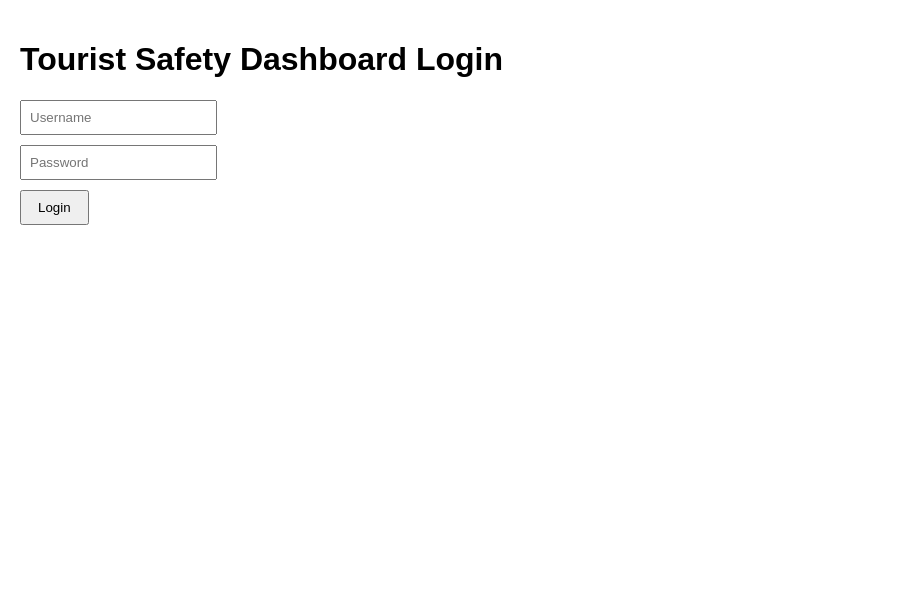
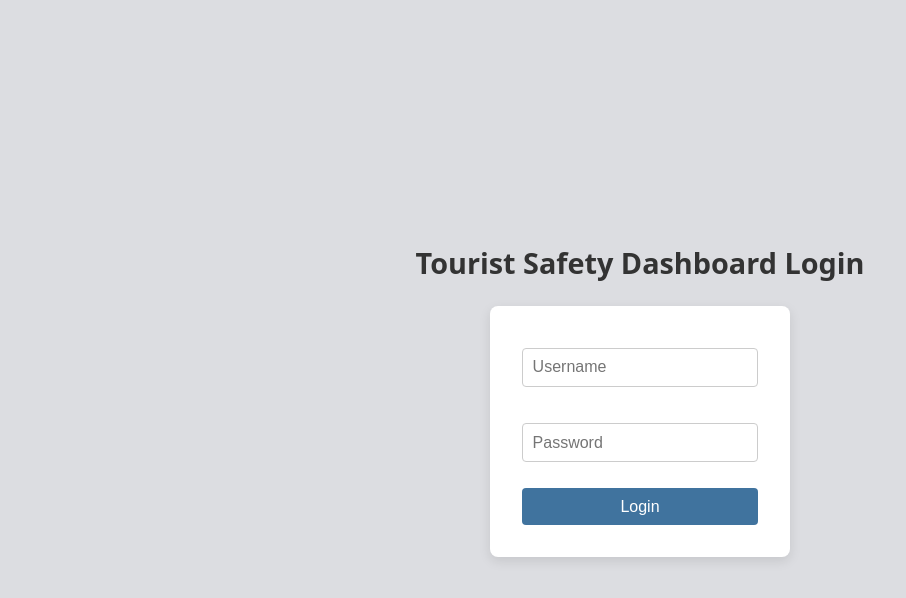
Before and after one commit to AhirTech1/smart-tourist-safety, a React (Vite) app in the folder dashboard/: page / in a window 1280 px wide. Shown: the top 598 px of the page, without its empty margins (0-906 px from the left). Built offline with nearby package versions, Linux system fonts and the light colour scheme.

Commit message:
Basic website done

```diff
--- a/dashboard/src/App.jsx
+++ b/dashboard/src/App.jsx
@@ -1,3 +1,4 @@
+import React from 'react';
 import { BrowserRouter, Routes, Route } from "react-router-dom";
 import LoginView from "./views/LoginView";
 import DashboardView from "./views/DashboardView";
@@ -7,7 +8,7 @@ function App() {
     <BrowserRouter>
       <Routes>
         <Route path="/" element={<LoginView />} />
-        <Route path="/dashboard" element={<DashboardView />} />
+        <Route path="/dashboard/*" element={<DashboardView />} />
       </Routes>
     </BrowserRouter>
   );
--- a/dashboard/src/components/MainComponent.jsx
+++ b/dashboard/src/components/MainContent.jsx
@@ -11,10 +11,10 @@ export default function MainContent() {
     <div className="main-content">
       <Routes>
         <Route path="/" element={<DashboardHome />} />
-        <Route path="/map" element={<TouristMap />} />
-        <Route path="/alerts" element={<Alerts />} />
-        <Route path="/statistics" element={<Statistics />} />
-        <Route path="/reports" element={<Reports />} />
+        <Route path="map" element={<TouristMap />} />
+        <Route path="alerts" element={<Alerts />} />
+        <Route path="statistics" element={<Statistics />} />
+        <Route path="reports" element={<Reports />} />
       </Routes>
     </div>
   );
--- a/dashboard/src/index.css
+++ b/dashboard/src/index.css
@@ -0,0 +1,73 @@
+/* index.css */
+
+/* Reset */
+* {
+  margin: 0;
+  padding: 0;
+  box-sizing: border-box;
+}
+
+body {
+  font-family: system-ui, sans-serif;
+  background-color: #f5f6fa;
+  color: #333;
+}
+
+/* Links */
+a {
+  text-decoration: none;
+  color: inherit;
+}
+
+ul {
+  list-style: none;
+  padding: 0;
+}
+
+/* Login page */
+.container {
+  min-height: 100vh;
+  display: flex;
+  flex-direction: column;
+  justify-content: center;
+  align-items: center;
+  background-color: #dcdde1;
+}
+
+.container h1 {
+  margin-bottom: 1.5rem;
+  font-size: 1.8rem;
+}
+
+.container form {
+  display: flex;
+  flex-direction: column;
+  gap: 1rem;
+  width: 300px;
+  background: white;
+  padding: 2rem;
+  border-radius: 8px;
+  box-shadow: 0 4px 12px rgba(0,0,0,0.1);
+}
+
+.container input {
+  padding: 0.6rem;
+  border: 1px solid #ccc;
+  border-radius: 4px;
+  font-size: 1rem;
+}
+
+.container button {
+  padding: 0.6rem;
+  font-size: 1rem;
+  border: none;
+  border-radius: 4px;
+  background-color: #40739e;
+  color: white;
+  cursor: pointer;
+  transition: background 0.2s ease;
+}
+
+.container button:hover {
+  background-color: #273c75;
+}
--- a/dashboard/src/styles/main.css
+++ b/dashboard/src/styles/main.css
@@ -6,40 +6,45 @@ body {
 
 .dashboard-container {
   display: flex;
+  min-height: 100vh;
 }
 
 .sidebar {
-  width: 250px;
-  background: #f4f4f4;
-  height: 100vh;
-  padding: 20px;
+  width: 240px;
+  background-color: #2f3640;
+  color: white;
+  padding: 2rem 1rem;
+  display: flex;
+  flex-direction: column;
 }
 
+
 .sidebar h2 {
-  margin-top: 0;
+  margin-bottom: 2rem;
+  font-size: 1.4rem;
+  text-align: center;
 }
 
-.sidebar nav ul {
-  list-style: none;
-  padding: 0;
+.sidebar ul li {
+  margin-bottom: 1rem;
 }
 
-.sidebar nav ul li {
-  margin-bottom: 10px;
+.sidebar a {
+  display: block;
+  padding: 0.5rem 1rem;
+  border-radius: 6px;
+  transition: background 0.2s ease;
 }
 
-.sidebar nav ul li a {
-  text-decoration: none;
-  color: #333;
+.sidebar a:hover {
+  background-color: #353b48;
 }
 
 .main-content {
-  flex-grow: 1;
-  padding: 20px;
-}
-
-.container {
-  padding: 20px;
+  flex: 1;
+  background-color: #f5f6fa;
+  padding: 2rem;
+  overflow-y: auto;
 }
 
 input {
--- a/dashboard/src/views/DashboardView.jsx
+++ b/dashboard/src/views/DashboardView.jsx
@@ -1,6 +1,6 @@
 import React from 'react';
 import Sidebar from '../components/Sidebar';
-import MainContent from '../components/MainComponent';
+import MainContent from '../components/MainContent';
 import '../styles/main.css';
 
 export default function DashboardView() {
--- a/dashboard/src/views/LoginView.jsx
+++ b/dashboard/src/views/LoginView.jsx
@@ -1,3 +1,4 @@
+import React from 'react';
 import { useNavigate } from "react-router-dom";
 
 export default function LoginView() {
```
